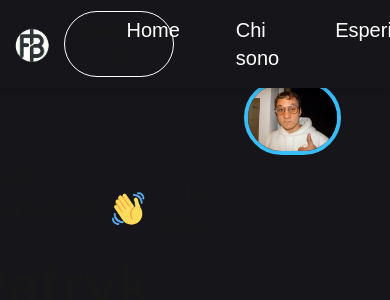
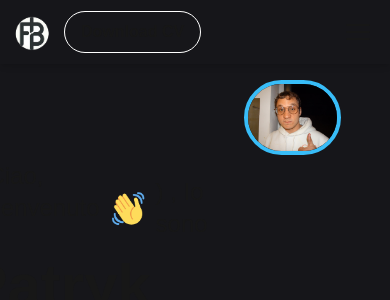
Before and after one commit to MrEntity303/my_site, a Next.js app: page / in a window 390 px wide. Shown: the top 300 px of the page. Built offline with nearby package versions, Linux system fonts and the light colour scheme.

Commit message:
[UPDATE] responsive navbar

```diff
--- a/src/app/componets/layout/NavBar.tsx
+++ b/src/app/componets/layout/NavBar.tsx
@@ -1,11 +1,15 @@
+"use client";
+
+import React, { useState } from 'react';
 const NavBar = () => {
+  const [isOpen, setIsOpen] = useState(false);
   return (
     <nav className="bg-customGray fixed top-0 left-0 w-full flex justify-between items-center shadow-md">
       <div className="flex items-center">
         <img src="\img\logo_resized.png" alt="logo" className="w-16 h-16"/>
         <button className="justify-end border border-white rounded-full font-bold hover:bg-white hover:text-blue-500 px-4 py-2">Download CV</button>
       </div>
-      <ul className="flex justify-end p-4 text-white text-xl space-x-14">
+      <ul className="hidden lg:flex justify-end p-4 text-white text-xl space-x-14">
         <li><a href="#home" className="focus:text-sky-400">Home</a></li>
         <li><a href="#about" className="focus:text-sky-400">Chi sono</a></li>
         <li><a href="#exp" className="focus:text-sky-400">Esperienze</a></li>
@@ -13,6 +17,22 @@ const NavBar = () => {
         <li><a href="#projects" className="focus:text-sky-400">Progetti</a></li>
         <li><a href="#links" className="focus:text-sky-400">Links</a></li>
       </ul>
+      {/* Menu verticale */}
+      <button className="lg:hidden p-4" onClick={() => setIsOpen(!isOpen)}>
+        <svg xmlns="http://www.w3.org/2000/svg" fill="none" viewBox="0 0 24 24" strokeWidth={1.5} stroke="currentColor" className="size-8">
+          <path strokeLinecap="round" strokeLinejoin="round" d="M3.75 6.75h16.5M3.75 12h16.5m-16.5 5.25h16.5" />
+        </svg>
+      </button>
+        {isOpen && (
+          <ul className="lg:hidden absolute top-16 right-0 space-y-4 mr-4 mt-4 bg-customGray">
+            <li><a href="#home" className="focus:text-sky-400">Home</a></li>
+            <li><a href="#about" className="focus:text-sky-400">Chi sono</a></li>
+            <li><a href="#exp" className="focus:text-sky-400">Esperienze</a></li>
+            <li><a href="#tech-skills" className="focus:text-sky-400">Skills</a></li>
+            <li><a href="#projects" className="focus:text-sky-400">Progetti</a></li>
+            <li><a href="#links" className="focus:text-sky-400">Links</a></li>
+            </ul>
+            )}
     </nav>
   );
 };
```
